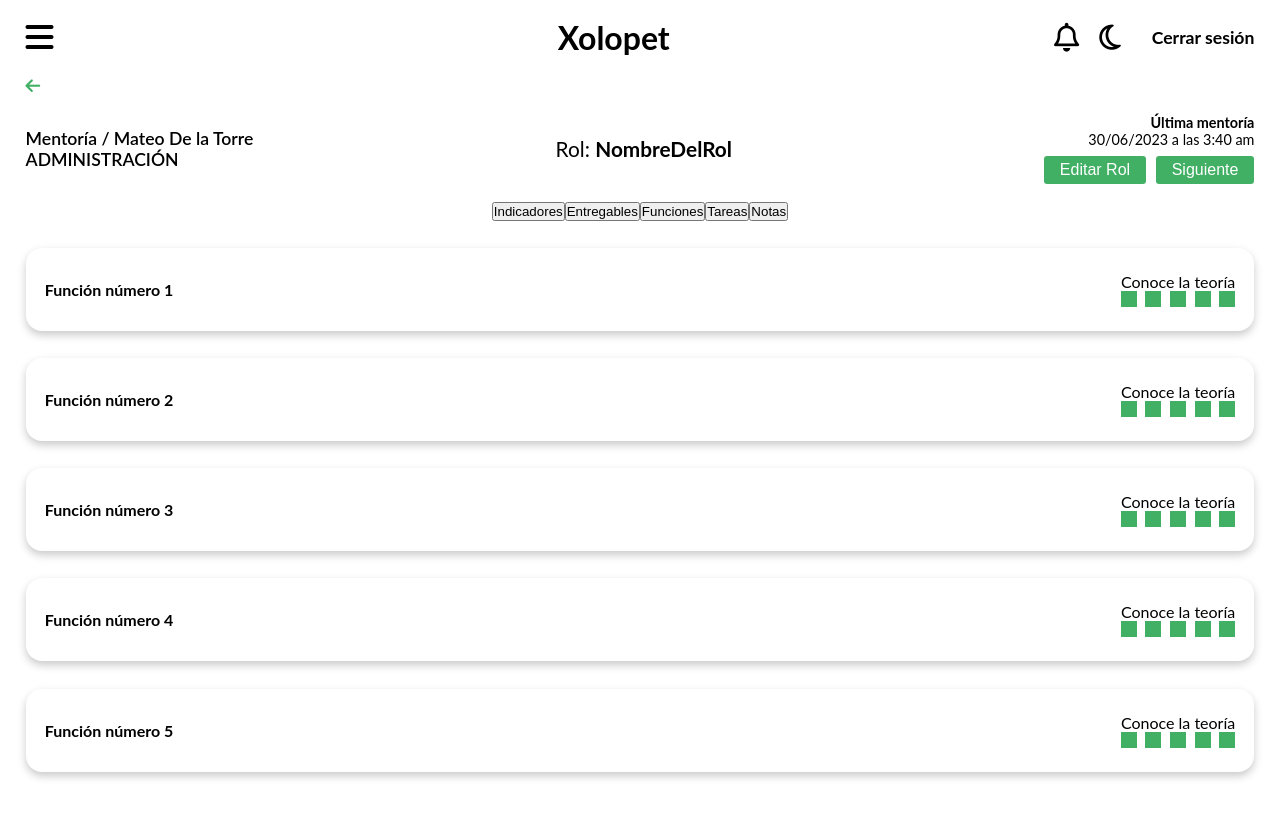
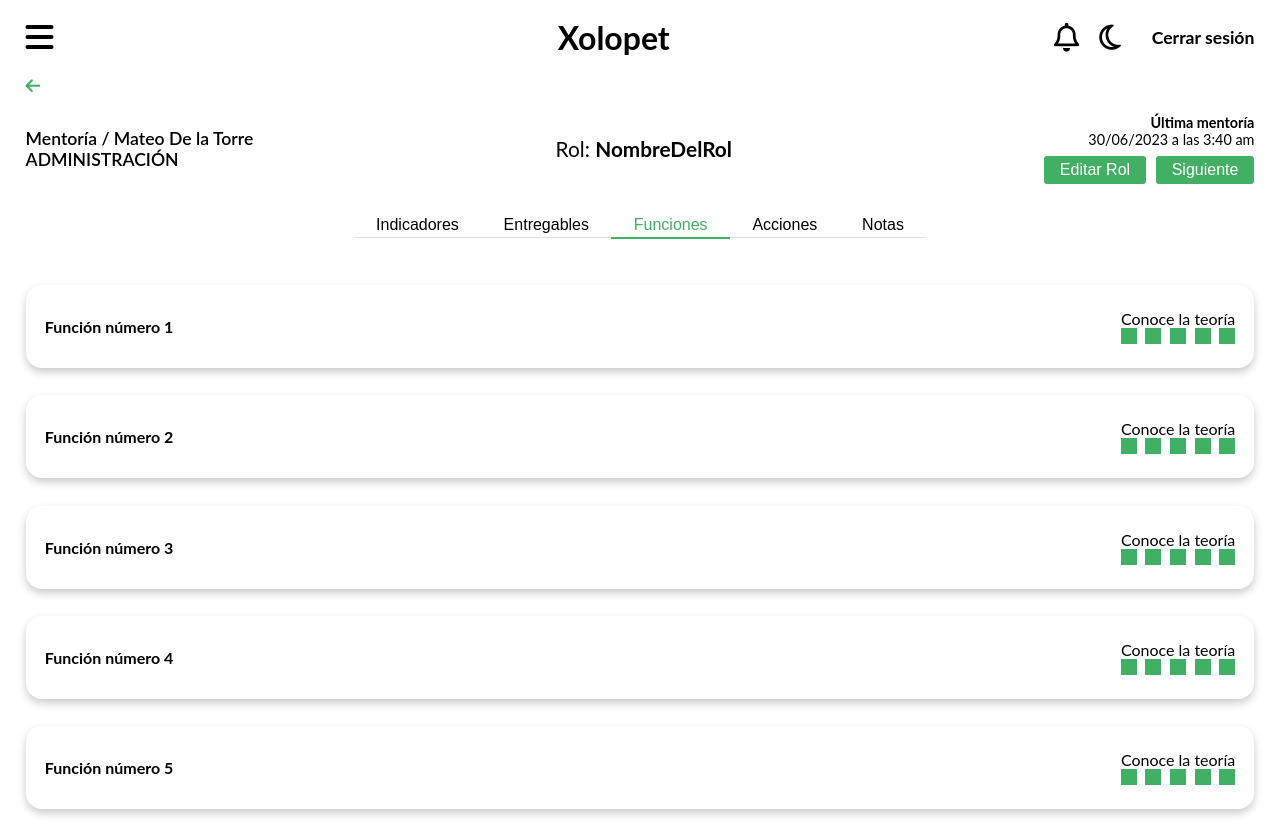
Before and after one commit to MariJoaqui/Ejercicio-Frontend-React, a React (Create React App) app: page / in a window 1280 px wide. Before the commit the page ends 800 px from the top, so only its background shows below. Built offline with nearby package versions, Linux system fonts and the light colour scheme.

Commit message:
Botones centrales listos

```diff
--- a/src/components/FlatButtons/FlatButtons.css
+++ b/src/components/FlatButtons/FlatButtons.css
@@ -0,0 +1,8 @@
+.flat-button {
+  background: none;
+  border: none;
+  cursor: pointer;
+  font-size: 1rem;
+  margin: 1rem 0 1.2rem 0;
+  padding: 0 1.4rem 0.2rem 1.4rem;
+}
--- a/src/components/FlatButtons/FlatButtons.js
+++ b/src/components/FlatButtons/FlatButtons.js
@@ -1,10 +1,19 @@
 import React from 'react';
 import './FlatButtons.css';
 
-function FlatButtons({ data }) {
+function FlatButtons({ data, isActive, onClick }) {
+  // Estilo de los botones según su estado
+  const buttonStyle = {
+    borderBottom: isActive ? '2px solid #41AF64' : '1px solid #DDDDDD',
+    color: isActive ? '#41AF64' : '#000000',
+  };
+
   return (
-    <button className='flat-button'>
-      { data.title }
+    <button
+      className='flat-button'
+      style={ buttonStyle }
+      onClick={ onClick }>
+      {data.title}
     </button>
   );
 }
--- a/src/components/Template/Template.js
+++ b/src/components/Template/Template.js
@@ -1,4 +1,4 @@
-import React from 'react';
+import React, { useState } from 'react';
 import './Template.css';
 
 // Utils
@@ -12,6 +12,13 @@ import FlatButtons from '../FlatButtons/FlatButtons.js';
 import Navbar from '../Navbar/Navbar';
 
 function Template( props ) {
+  // Se coloca el id del botón que se quiere que esté activo al cargar la página al inicio
+  const [ activeButton, setActiveButton ] = useState(3);
+
+  const handleButtonClick = ( index ) => {
+    setActiveButton( index );
+  };
+
   return (
     <div className='container'>
 
@@ -45,8 +52,13 @@ function Template( props ) {
       {/* Botones centrales */}
       <div className='center-buttons'>
         {
-          flatButtons.map(( data, index ) => (
-            <FlatButtons data={ data } key={ index } />
+          flatButtons.map(( data ) => (
+            <FlatButtons
+              data={ data }
+              key={ data.id }
+              isActive={ data.id === activeButton }
+              onClick={ () => handleButtonClick( data.id ) }
+            />
           ))
         }
       </div>
--- a/src/utils/flat-buttons.js
+++ b/src/utils/flat-buttons.js
@@ -13,7 +13,7 @@ const flatButtons = [
   },
   {
     id: 4,
-    title: 'Tareas'
+    title: 'Acciones'
   },
   {
     id: 5,
```
